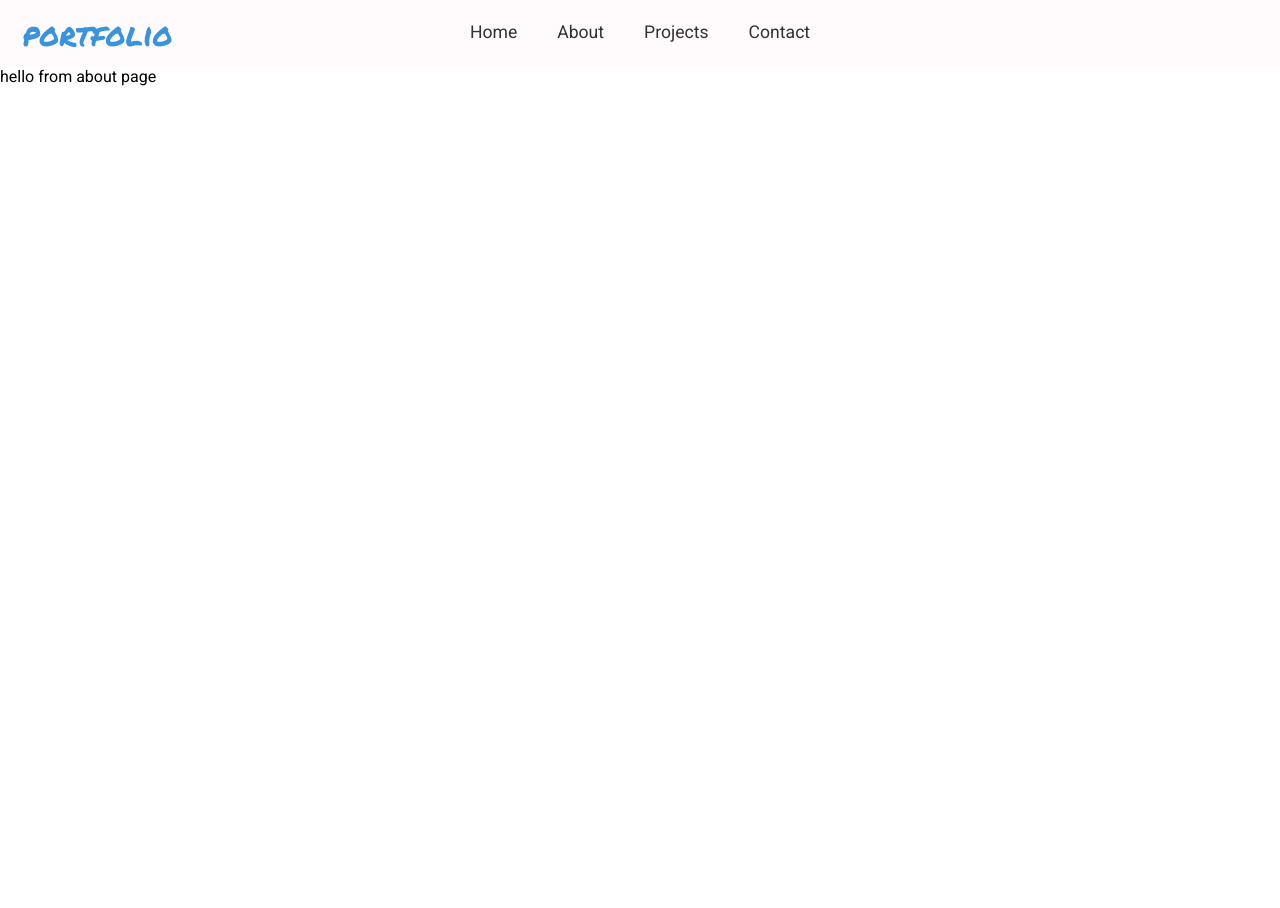
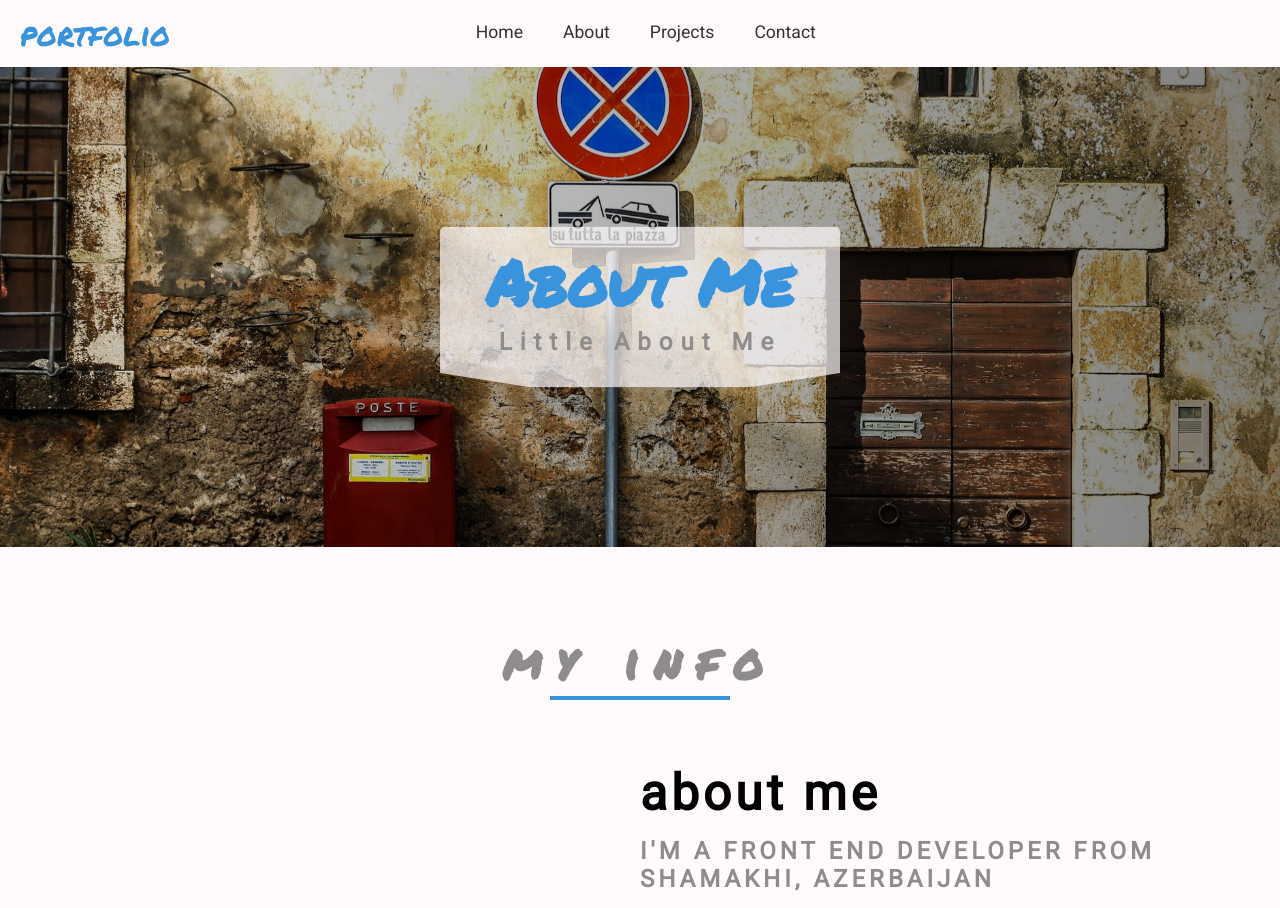
Before and after one commit to BahramIsmayilov/personalPage, a React (Create React App) app: page /about in a window 1280 px wide. Shown: the top 908 px of the page. Before the commit the page ends 800 px from the top, so only its background shows below. Built offline with nearby package versions, Linux system fonts and the light colour scheme; no server answers.

Commit message:
add about page, header and footer

```diff
--- a/src/App.css
+++ b/src/App.css
@@ -1,4 +1,5 @@
 @import url("https://fonts.googleapis.com/css?family=Permanent+Marker|Roboto&display=swap");
+
 * {
   margin: 0;
   padding: 0;
@@ -8,16 +9,32 @@
 :root {
   --mainBlue: #3993dd;
   --mainWhite: #fffbfc;
+  --mainGrey: #e7e4e5;
   --mainBlack: #323232;
+  --mainDarkGrey: #8f8c8c;
   --mainFontFamily: "Permanent Marker", cursive;
   --mainTransition: all 0.4s ease;
   --longTransition: all 2s ease;
+  --mainSmallLetterSpacing: 4px;
   --mainLetterSpacing: 8px;
+  --mainBigLetterSpacing: 15px;
 }
-/* navbar */
+/* ********** global ************ */
+.article {
+  background-color: var(--mainWhite);
+  padding: 5rem 2rem;
+}
+
+@media screen and (min-width: 992px) {
+  .article {
+    padding: 5rem;
+  }
+}
+
+/* *********** navbar *********** */
 .navbar {
-  padding: 10px 20px;
-  display: block;
+  padding: 10px 0;
+  display: grid;
   background-color: var(--mainWhite);
   width: 100%;
 }
@@ -26,10 +43,10 @@
   text-decoration: none;
   font-size: 2rem;
   font-family: var(--mainFontFamily);
+  margin-left: 20px;
 }
 .nav {
   display: none;
-  z-index: 1;
 }
 .nav ul {
   list-style-type: none;
@@ -37,18 +54,25 @@
 .nav li {
   line-height: 45px;
   transition: var(--mainTransition);
+  padding-left: 20px;
+  cursor: pointer;
 }
 .link {
   text-decoration: none;
   text-transform: capitalize;
   font-size: 1.1rem;
   color: var(--mainBlack);
+  transition: var(--mainTransition);
+  display: block;
+}
+.nav li:hover .link {
+  padding-left: 10px;
 }
 .nav li:hover {
-  transform: translateX(10px);
+  background-color: var(--mainGrey);
 }
 .bars {
-  position: fixed;
+  position: absolute;
   top: 20px;
   right: 20px;
   font-size: 2rem;
@@ -61,6 +85,7 @@
 }
 .show {
   display: block;
+  transition: all 10s ease;
 }
 @media screen and (min-width: 756px) {
   .bars {
@@ -71,8 +96,6 @@
     grid-template-columns: 1fr 6fr 1fr;
     text-align: center;
   }
-  .navbar ul {
-  }
   .nav {
     display: block;
   }
@@ -81,11 +104,10 @@
     padding: 0 20px;
   }
 }
-/* home page */
+/* *********** home page *********** */
 .home {
   display: flex;
   height: calc(100vh - 66.4px);
-  width: 100vw;
   background-image: linear-gradient(
       to left,
       rgba(0, 0, 0, 0.3),
@@ -96,18 +118,10 @@
   background-size: cover;
   background-repeat: no-repeat;
   background-attachment: fixed;
+  object-fit: cover;
   text-align: center;
   justify-content: center;
   align-items: center;
-}
-.home img {
-  object-fit: cover;
-  height: 100vh;
-  width: 100vw;
-  background-position: center;
-  background-size: cover;
-  background-repeat: no-repeat;
-  background-attachment: fixed;
 }
 .home-header {
   clip-path: polygon(100% 0, 100% 91%, 77% 100%, 23% 100%, 0 91%, 0 0);
@@ -126,6 +140,7 @@
   font-size: 1.4rem;
   text-transform: capitalize;
   letter-spacing: var(--mainLetterSpacing);
+  color: var(--mainDarkGrey);
 }
 .btn {
   text-decoration: none;
@@ -141,15 +156,194 @@
   color: var(--mainWhite);
   background-color: var(--mainBlue);
 }
-@media screen and (max-width: 756px) {
-  .navbar {
-    position: fixed;
+/* *********** Hero *********** */
+.hero {
+  position: relative;
+  height: 60vh;
+}
+.hero img {
+  position: fixed;
+  top: 0;
+  height: 100vh;
+  width: 100%;
+  object-fit: cover;
+  position: fixed;
+  z-index: -2;
+}
+.hero-effect {
+  top: 0;
+  height: 100vh;
+  width: 100%;
+  left: 0;
+  background-image: linear-gradient(
+    to right,
+    rgba(0, 0, 0, 0.1),
+    rgba(0, 0, 0, 0.5)
+  );
+  position: fixed;
+  z-index: -1;
+}
+.hero-title {
+  position: absolute;
+  top: 50%;
+  left: 50%;
+  transform: translate(-50%, -50%);
+  background-color: rgba(255, 251, 252, 0.7);
+  padding: 0.5rem 2rem 2rem;
+  width: 400px;
+  text-align: center;
+  clip-path: polygon(100% 0, 100% 91%, 77% 100%, 23% 100%, 0 91%, 0 0);
+  border-radius: 5px;
+}
+.hero-title h2 {
+  font-size: 4rem;
+  font-family: var(--mainFontFamily);
+  color: var(--mainBlue);
+  text-transform: capitalize;
+}
+.hero-title h5 {
+  text-transform: capitalize;
+  font-size: 1.5rem;
+  letter-spacing: var(--mainLetterSpacing);
+  color: var(--mainDarkGrey);
+}
+/* ************ Title ************ */
+.title {
+  text-align: center;
+  margin-bottom: 4rem;
+}
+.title h1 {
+  font-family: var(--mainFontFamily);
+  font-size: 3rem;
+  color: var(--mainDarkGrey);
+  letter-spacing: var(--mainBigLetterSpacing);
+}
+.title div {
+  background-color: var(--mainBlue);
+  height: 4px;
+  width: 180px;
+  margin: 0 auto;
+}
+/* ************ About Info ************ */
+.about-info {
+  width: 75%;
+  margin: 0 auto 5rem;
+}
+.about-info h1 {
+  font-size: 2.7rem;
+}
+.about-info h2 {
+  font-size: 1.5rem;
+  text-transform: uppercase;
+  color: var(--mainDarkGrey);
+  letter-spacing: var(--mainSmallLetterSpacing);
+  margin-top: 15px;
+  margin-bottom: 15px;
+}
+.about-info-p {
+  color: var(--mainDarkGrey);
+  margin-bottom: 15px;
+}
+.about-info-name p {
+  text-transform: capitalize;
+  padding-bottom: 5px;
+}
+@media screen and (min-width: 992px) {
+  .about-info {
+    width: 50%;
+    margin-right: 0;
   }
-
-  .home {
-    z-index: -1;
-    position: absolute;
-    bottom: 0;
-    /* height: 100vh; */
+  .about-info h1 {
+    font-size: 3.1rem;
+    letter-spacing: var(--mainSmallLetterSpacing);
   }
 }
+
+/* ********** my stack ************ */
+.my-stack {
+  padding: 0 3rem;
+  display: grid;
+  text-align: center;
+  justify-content: space-between;
+  grid-template-columns: repeat(auto-fill, 140px);
+}
+@media screen and (min-width: 992px) {
+  .my-stack {
+    grid-template-columns: repeat(5, 1fr);
+  }
+}
+.my-stack div {
+  margin-bottom: 3rem;
+}
+.my-stack .icon {
+  font-size: 5rem;
+  margin-bottom: 1.5rem;
+}
+.html5 {
+  color: #e34f26;
+}
+.css3 {
+  color: #264de4;
+}
+.javascript {
+  background-color: #f0db4f;
+}
+.jquery {
+  color: #0769ad;
+}
+.react {
+  color: #61dbfb;
+}
+.my-stack h4 {
+  text-transform: uppercase;
+  color: var(--mainDarkGrey);
+}
+
+/* ********** footer ************ */
+.footer {
+  background-color: #000;
+  display: grid;
+  text-align: center;
+  align-items: center;
+  justify-content: center;
+  padding: 2rem;
+}
+.footer h1 {
+  text-transform: capitalize;
+  color: var(--mainDarkGrey);
+  font-size: 2.2rem;
+  border: 3px solid var(--mainDarkGrey);
+  padding: 5px 0;
+  border-radius: 5px;
+  width: 300px;
+  margin: 0 auto;
+}
+.footer-icon {
+  display: grid;
+  grid-template-columns: repeat(4, 1fr);
+}
+.footer-icon .icon {
+  font-size: 1.4rem;
+  justify-content: space-evenly;
+  margin: 2rem 2rem 0;
+  transition: var(--longTransition);
+}
+
+.footer-icon .icon:hover {
+  color: var(--mainWhite);
+}
+.youtube {
+  color: #c4302b;
+}
+.facebook {
+  color: #3b5998;
+}
+.linkedin {
+  color: #0e76a8;
+}
+.github {
+  color: #bebfc1;
+}
+.footer-icon .github:hover {
+  color: var(--mainBlue);
+}
--- a/src/App.js
+++ b/src/App.js
@@ -16,6 +16,7 @@ function App() {
         <Route exact path="/">
           <Home />
         </Route>
+
         <Route path="/about">
           <About />
         </Route>
--- /dev/null
+++ b/src/components/AboutInfo.js
@@ -0,0 +1,58 @@
+import React from "react";
+import Title from "./Title";
+import { FaHtml5, FaCss3Alt, FaReact } from "react-icons/fa";
+import { IoLogoJavascript } from "react-icons/io";
+import { DiJqueryLogo } from "react-icons/di";
+
+const AboutInfo = () => {
+  return (
+    <article className="article">
+      <Title title="my info" />
+      <div className="about-info">
+        <h1>about me</h1>
+        <h2>i'm a front end developer from shamakhi, azerbaijan</h2>
+        <p className="about-info-p">
+          I spend most of my day, working with HTML, CSS, Bootstrap, JS, jQuery,
+          React. I enjoy coding and the challange of learning something new
+          everyday. When i'm not coding you will find me in the gym or surfing.
+        </p>
+        <div className="about-info-name">
+          <p>
+            <strong>first name</strong> : bahram
+          </p>
+          <p>
+            <strong>last name</strong> : ismayilov
+          </p>
+          <p>
+            <strong>location</strong> : shamakhi, azerbaijan
+          </p>
+        </div>
+      </div>
+      <Title title="my stack" />
+      <div className="my-stack">
+        <div>
+          <FaHtml5 className="icon html5" />
+          <h4>html5</h4>
+        </div>
+        <div>
+          <FaCss3Alt className="icon css3" />
+          <h4>css3</h4>
+        </div>
+        <div>
+          <IoLogoJavascript className="icon javascript" />
+          <h4>javascript</h4>
+        </div>
+        <div>
+          <DiJqueryLogo className="icon jquery" />
+          <h4>jquery</h4>
+        </div>
+        <div>
+          <FaReact className="icon react" />
+          <h4>react</h4>
+        </div>
+      </div>
+    </article>
+  );
+};
+
+export default AboutInfo;
--- /dev/null
+++ b/src/components/Footer.js
@@ -0,0 +1,29 @@
+import React from "react";
+import { FaFacebook, FaLinkedin, FaGithub, FaYoutube } from "react-icons/fa";
+
+const Footer = () => {
+  return (
+    <footer className="footer">
+      <h1>bahram ismayilov</h1>
+      <div className="footer-icon">
+        <a href="https://www.youtube.com/BahramIsmayilov" target="_blank">
+          <FaYoutube className="youtube icon" />
+        </a>
+        <a href="https://www.facebook.com/Bahram.Ismayilov89" target="_blank">
+          <FaFacebook className="facebook icon" />
+        </a>
+        <a
+          href="https://www.linkedin.com/in/bahram-ismayilov-a35260154/"
+          target="_blank"
+        >
+          <FaLinkedin className="linkedin icon" />
+        </a>
+        <a href="https://github.com/BahramIsmayilov" target="_blank">
+          <FaGithub className="icon github" />
+        </a>
+      </div>
+    </footer>
+  );
+};
+
+export default Footer;
--- /dev/null
+++ b/src/components/Hero.js
@@ -0,0 +1,16 @@
+import React from "react";
+
+const Hero = ({ img, title, description }) => {
+  return (
+    <article className="hero">
+      <img src={img} alt={title} />
+      <div className="hero-effect"></div>
+      <div className="hero-title">
+        <h2>{title}</h2>
+        <h5>{description}</h5>
+      </div>
+    </article>
+  );
+};
+
+export default Hero;
--- /dev/null
+++ b/src/components/Title.js
@@ -0,0 +1,12 @@
+import React from "react";
+
+const Title = ({ title }) => {
+  return (
+    <div className="title">
+      <h1>{title}</h1>
+      <div></div>
+    </div>
+  );
+};
+
+export default Title;
--- a/src/pages/About.js
+++ b/src/pages/About.js
@@ -1,7 +1,17 @@
 import React from "react";
+import Hero from "../components/Hero";
+import img from "../img/about.jpeg";
+import AboutInfo from "../components/AboutInfo";
+import Footer from "../components/Footer";
 
 const About = () => {
-  return <div>hello from about page</div>;
+  return (
+    <section className="section">
+      <Hero img={img} title="about me" description="little about me" />
+      <AboutInfo />
+      <Footer />
+    </section>
+  );
 };
 
 export default About;
--- a/src/pages/Contact.js
+++ b/src/pages/Contact.js
@@ -1,7 +1,13 @@
 import React from "react";
+import Footer from "../components/Footer";
 
 const Contant = () => {
-  return <div>hello from Contant page</div>;
+  return (
+    <div>
+      <h1>hello from Contact page</h1>
+      <Footer />
+    </div>
+  );
 };
 
 export default Contant;
--- a/src/pages/Projects.js
+++ b/src/pages/Projects.js
@@ -1,6 +1,7 @@
 import React from "react";
 import { PersonalContext } from "../context/context";
 // import Project from "../components/Project";
+import Footer from "../components/Footer";
 
 const Projects = () => {
   const projects = React.useContext(PersonalContext);
@@ -8,10 +9,11 @@ const Projects = () => {
 
   return (
     <div>
-      helo
+      <h1>Hello from projects page</h1>
       {/* {projects.map(item => {
         return <Project key={item.id} {...item} />;
       })} */}
+      <Footer />
     </div>
   );
 };
```
Also changed, not shown: src/img/about.jpeg (added).
